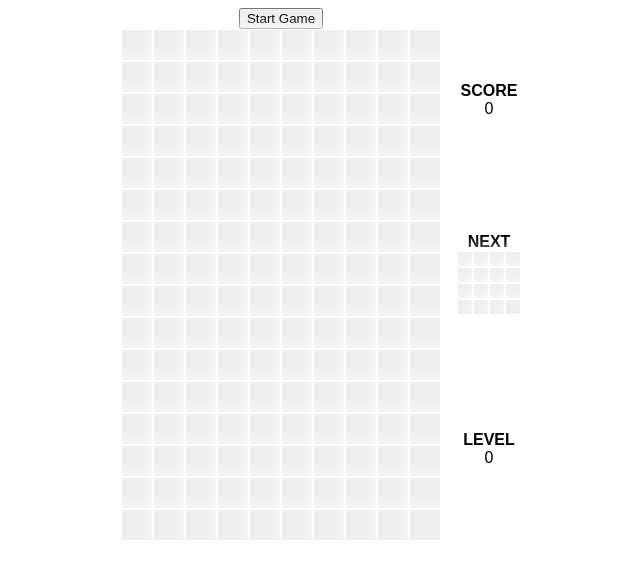
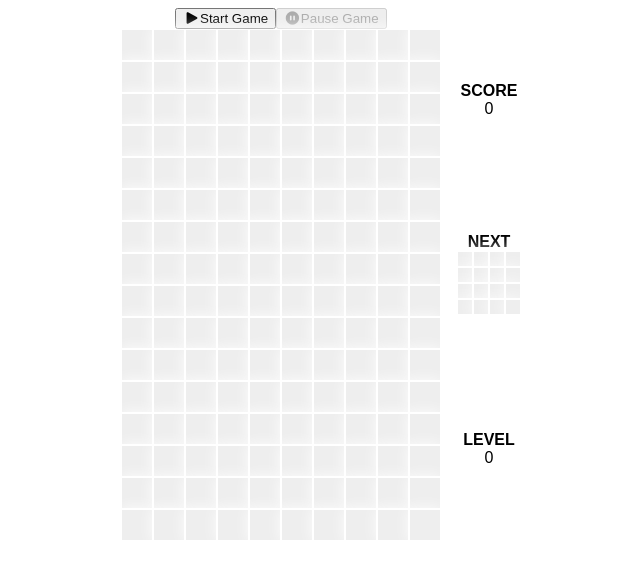
Before and after one commit to flntzr/tetrjs, a React app: page / in a window 1280 px wide. Shown: the top 578 px of the page, without its empty margins (311-951 px from the left). Built offline with nearby package versions, Linux system fonts and the light colour scheme.

Commit message:
Add font-awesome icons to start- and pause-buttons. Also disable them as required.

```diff
--- a/actions/Actions.jsx
+++ b/actions/Actions.jsx
@@ -56,7 +56,7 @@ export const gameOverAction = () => (
     }
 )
 
-export const pauseAction = () => (
+export const gamePauseAction = () => (
     {
         type: ActionCodes.PAUSE
     }
--- a/components/CommandPressHandler.jsx
+++ b/components/CommandPressHandler.jsx
@@ -2,7 +2,7 @@ import React from 'react';
 import {USER_COMMANDS} from './Constants.jsx';
 import {bindActionCreators} from 'redux';
 import {connect} from 'react-redux';
-import {downAction, rightAction, rotateAction, leftAction, dropAction, pauseAction} from '../actions/Actions.jsx';
+import {downAction, rightAction, rotateAction, leftAction, dropAction, gamePauseAction} from '../actions/Actions.jsx';
 
 class KeyPressListeners extends React.Component {
     constructor(props) {
@@ -54,7 +54,7 @@ class KeyPressListeners extends React.Component {
                     this.props.dropAction();
                     return;
                 case USER_COMMANDS.Escape:
-                    this.props.pauseAction();
+                    this.props.gamePauseAction();
                     return;
             }
         }
@@ -62,7 +62,7 @@ class KeyPressListeners extends React.Component {
 }
 
 const mapDispatchToProps = (dispatch) => {
-    return bindActionCreators({downAction, rightAction, leftAction, dropAction, pauseAction, rotateAction}, dispatch);
+    return bindActionCreators({downAction, rightAction, leftAction, dropAction, gamePauseAction, rotateAction}, dispatch);
 }
 
 export default connect(null, mapDispatchToProps)(KeyPressListeners);
--- a/components/SettingsPane.jsx
+++ b/components/SettingsPane.jsx
@@ -1,7 +1,7 @@
 import React from 'react';
 import {bindActionCreators} from 'redux';
 import {connect} from 'react-redux';
-import {gameStartAction} from '../actions/Actions.jsx';
+import {gameStartAction, gamePauseAction} from '../actions/Actions.jsx';
 
 class SettingsPane extends React.Component {
     constructor(props) {
@@ -10,12 +10,23 @@ class SettingsPane extends React.Component {
     }
 
     render() {
-        if (this.props.hasGameStarted) {
-            return null;
-        }
+        const startButton =
+            <button onClick={this.startGame.bind(this)} disabled={this.props.hasGameStarted}>
+                <i className="fas fa-play"></i>
+                Start Game
+            </button>;
+
+        const pauseIcon = this.props.isGamePaused ? "far fa-pause-circle" : "fas fa-pause-circle";
+        const pauseButton =
+            <button onClick={this.pauseGame.bind(this)} disabled={!this.props.hasGameStarted}>
+                <i className={pauseIcon}></i>
+                Pause Game
+            </button>;
+
         return (
             <div id="settings-pane" className="pane">
-                <button onClick={this.startGame.bind(this)}>Start Game</button>
+                {startButton}
+                {pauseButton}
             </div>
         );
     }
@@ -23,17 +34,22 @@ class SettingsPane extends React.Component {
     startGame() {
         this.props.gameStartAction();
     }
+
+    pauseGame() {
+        this.props.gamePauseAction();
+    }
 }
 
 const mapStateToProps = (state) => {
     return {
         hasGameStarted: state.hasGameStarted,
-        isGamePaused: state.isGamePaused
+        isGamePaused: state.isGamePaused,
+        isGameOver: state.isGameOver
     }
 }
 
 const mapDispatchToProps = (dispatch) => {
-    return bindActionCreators({gameStartAction}, dispatch);
+    return bindActionCreators({gameStartAction, gamePauseAction}, dispatch);
 }
 
 export default connect(mapStateToProps, mapDispatchToProps)(SettingsPane);
--- a/index.html
+++ b/index.html
@@ -11,6 +11,7 @@
       <script src="index.js"></script>
       <link rel="stylesheet" type="text/css" href="main.css">
       <link rel="stylesheet" type="text/css" href="node_modules/@fortawesome/fontawesome-free/css/solid.min.css">
+      <link rel="stylesheet" type="text/css" href="node_modules/@fortawesome/fontawesome-free/css/regular.min.css">
       <link rel="stylesheet" type="text/css" href="node_modules/@fortawesome/fontawesome-free/css/fontawesome.min.css">
       <script src="node_modules/mainloop.js/build/mainloop.min.js"></script>
    </body>
```
